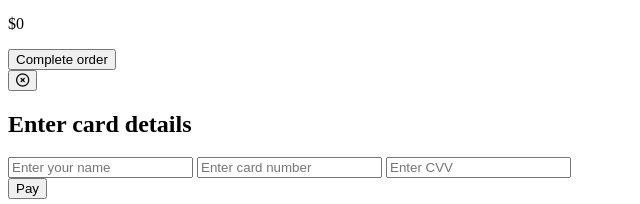
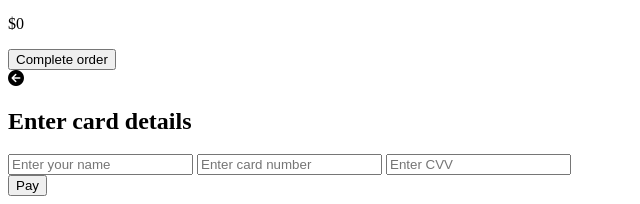
Before and after one commit to jeff-eng/restaurant_ordering_app, a plain HTML site: page index.html in a window 1280 px wide. Shown: the part 850-1054 px from the top of the page, 0-640 px from the left. Drawn offline with Linux system fonts and the light colour scheme.

Commit message:
Updated the HTML with ids for modal elements to control dismissal of modal.

```diff
--- a/index.html
+++ b/index.html
@@ -16,19 +16,13 @@
             <section class="menu-container" id="menu-container">
                 <!-- menu items rendered dynamically -->
             </section>
-            <section class="order-container">
+            <section class="order-container hide" id="order-container">
                 <header class="order__header">
                     <h2 class="order__heading">Your order</h2>
                 </header>
                 <div class="order__details-wrapper">
                     <ul class="order__list" id="order__list">
-                        <!-- <li class="order__list-item">
-                            <div class="order__item-wrapper">
-                                <h3 class="order__item-name">Pizza</h3>
-                                <button class="order__button--remove">remove</button>
-                            </div>
-                            <p class="order__item-price">$14</p>
-                        </li> -->
+                        <!-- order list items rendered dynamically -->
                     </ul>
                     <aside class="promocode-wrapper">
                         <h2 class="promocode__heading">Promo Code</h2>
@@ -46,21 +40,41 @@
                             $<span class="order__total-amount" id="order__total-amount">0</span>
                         </p>
                     </footer>
-                    <button class="order__button--complete">Complete order</button>
+                    <button type="button" class="order__button--complete" id="order__button--complete">Complete order</button>
                 </div>
             </section>
-            <div class="modal" id="modal">
+            <div class="modal hide" id="modal">
                 <div class="modal__button-wrapper">
-                    <button class="modal__button--close" id="modal__button--close">
-                        <i class="fa-regular fa-circle-xmark"></i>
-                    </button>
+                    <i
+                        class="modal__button--dismiss fa-solid fa-circle-arrow-left"
+                        id="modal__button--dismiss"
+                        aria-label="dismiss payment modal button">
+                    </i>
                 </div>
                 <div class="modal__inner-wrapper" id="modal__inner-wrapper">
                     <h2 class="modal__heading">Enter card details</h2>
                     <form class="modal__payment-form" id="modal__payment-form">
-                        <input type="text" class="modal__payment-form--input" name="fullName" placeholder="Enter your name" required>
-                        <input type="text" class="modal__payment-form--input" name="creditCardNumber" placeholder="Enter card number" required>
-                        <input type="text" class="modal__payment-form--input" name="CVVNumber" placeholder="Enter CVV" required>
+                        <input
+                            type="text"
+                            class="modal__payment-form--input"
+                            name="fullName"
+                            placeholder="Enter your name"
+                            required
+                        >
+                        <input
+                            type="text"
+                            class="modal__payment-form--input"
+                            name="creditCardNumber"
+                            placeholder="Enter card number"
+                            required
+                        >
+                        <input
+                            type="text"
+                            class="modal__payment-form--input"
+                            name="CVVNumber"
+                            placeholder="Enter CVV"
+                            required
+                        >
                         <div class="modal__button-inner-wrapper">
                             <button type="submit" class="modal__button--pay">Pay</button>
                         </div>
```
